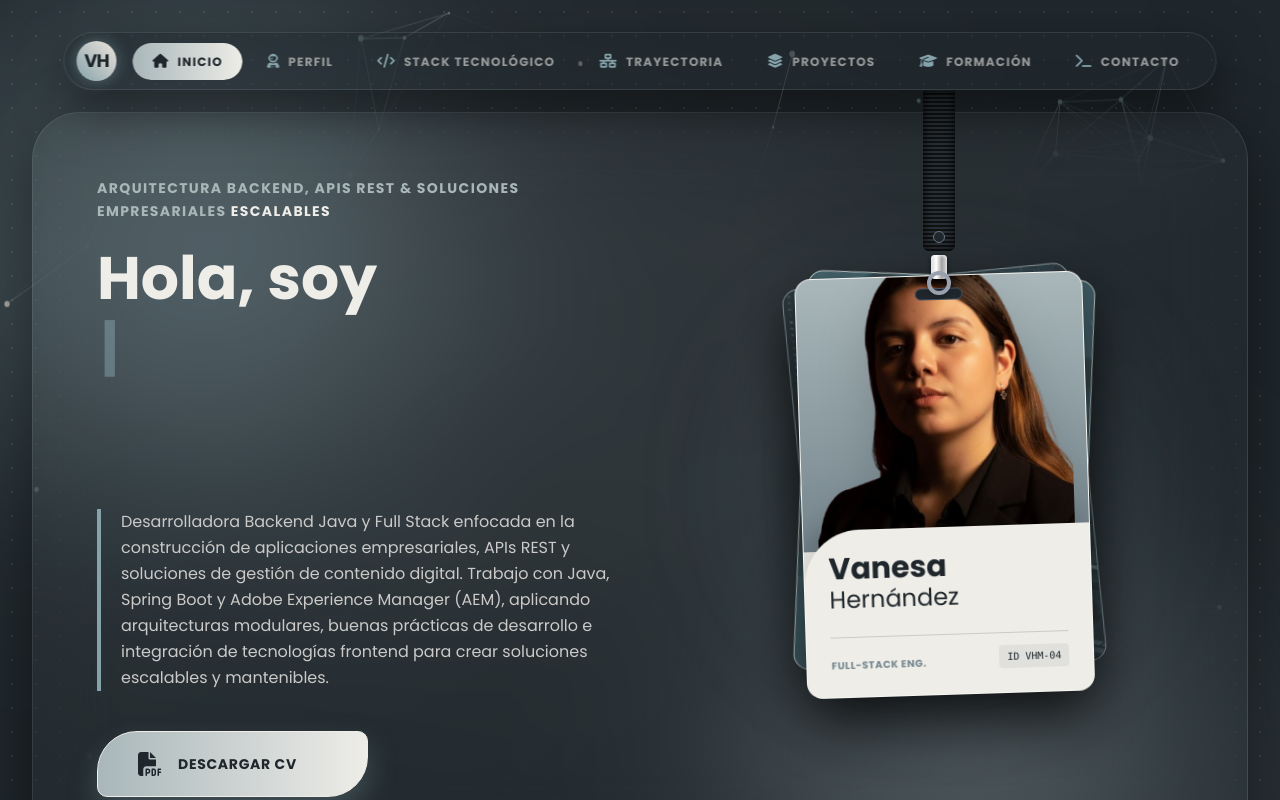
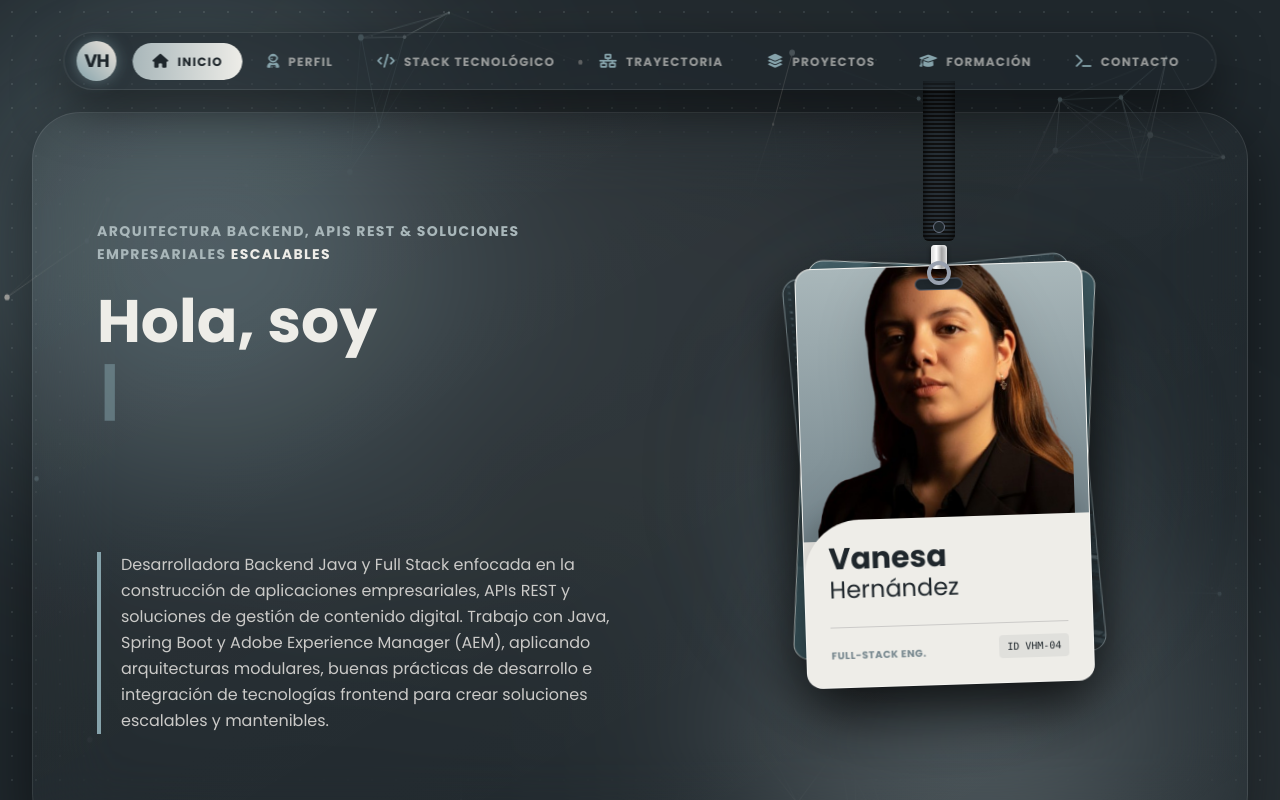
Before and after one commit to VaneHdz04/Mi_portafolio, a React (Vite) app: page / in a window 1280 px wide. Shown: the top 800 px of the page. Built offline with nearby package versions, Linux system fonts and the light colour scheme.

Commit message:
Eliminar boton de descarga de CV en Hero

```diff
--- a/src/components/Hero.jsx
+++ b/src/components/Hero.jsx
@@ -138,25 +138,9 @@ export const Hero = () => {
             </h1>
           </div>
 
-          <p className="text-[#cbcac8] leading-relaxed max-w-xl text-sm md:text-base mb-10 font-normal border-l-4 border-[#86a3ab] pl-5">
+          <p className="text-[#cbcac8] leading-relaxed max-w-xl text-sm md:text-base font-normal border-l-4 border-[#86a3ab] pl-5">
             Desarrolladora Backend Java y Full Stack enfocada en la construcción de aplicaciones empresariales, APIs REST y soluciones de gestión de contenido digital. Trabajo con Java, Spring Boot y Adobe Experience Manager (AEM), aplicando arquitecturas modulares, buenas prácticas de desarrollo e integración de tecnologías frontend para crear soluciones escalables y mantenibles.
           </p>
-
-          {/* BOTÓN CON EFECTO SWEEP */}
-          <div className="flex items-center gap-6">
-            <a
-              href="https://drive.google.com/uc?export=download&id=11GnGdTG7yJkL05W-xVSVa68EDY12vmR9"
-
-              target="_blank"
-              rel="noopener noreferrer"
-              className="btn-sweep group relative flex items-center gap-4 px-10 py-5 font-bold text-[#1f272c] bg-gradient-to-r from-[#a9b7ba] to-[#eeede8] transition-all hover:scale-105 active:scale-95 shadow-[0_15px_30px_rgba(134,163,171,0.3)] border border-[#eeede8]"
-              style={{ borderRadius: '2.5rem 10px 2.5rem 10px' }}
-            >
-              <i className="fas fa-file-pdf text-2xl group-hover:-rotate-12 transition-transform duration-300"></i>
-              <span className="tracking-wider uppercase text-sm font-extrabold z-20">Descargar CV</span>
-              <i className="fas fa-arrow-right opacity-0 -translate-x-4 group-hover:opacity-100 group-hover:translate-x-0 transition-all duration-300 z-20"></i>
-            </a>
-          </div>
         </div>
 
         {/* --- SECCIÓN DERECHA: TARJETAS DE CRISTAL 3D --- */}
```
